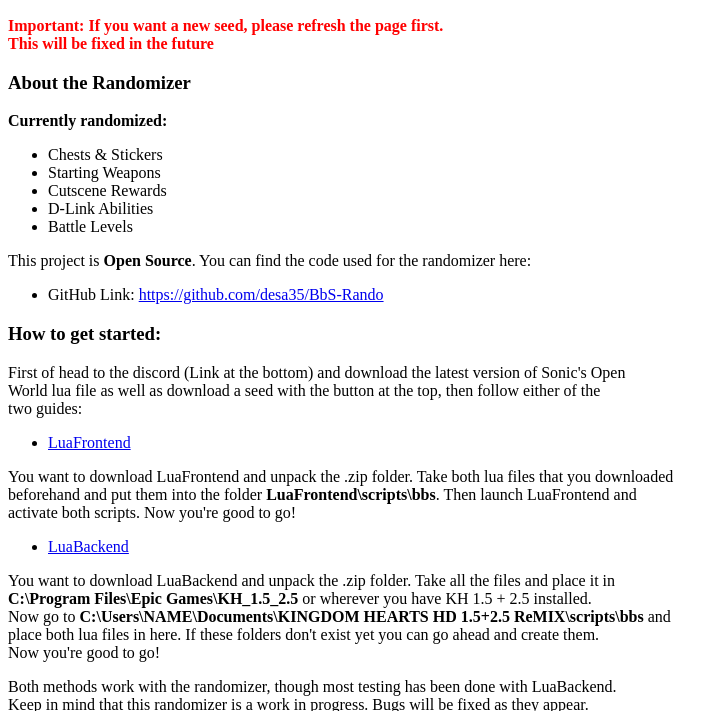
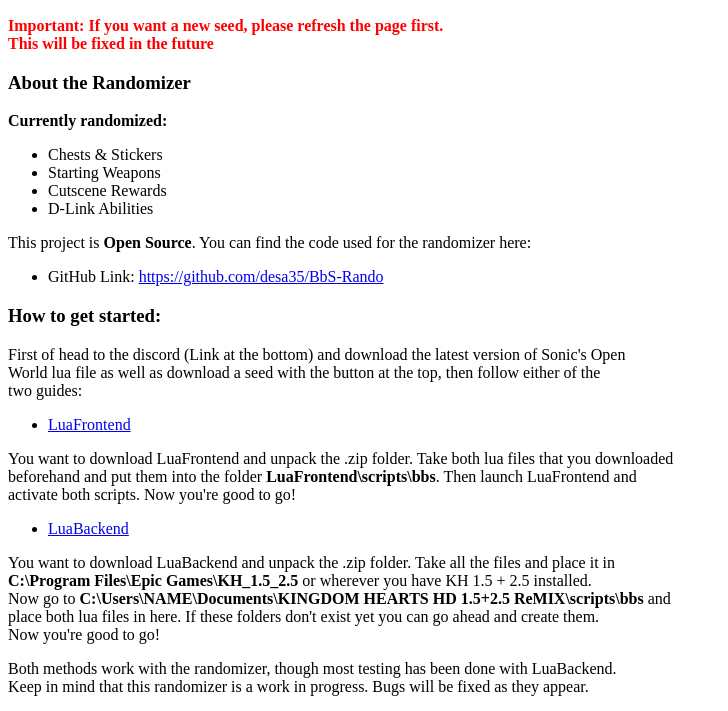
Before and after one commit to desa35/BbS-Rando, a website with bundled scripts: page index.html in a window 1280 px wide. Shown: the part 110-821 px from the top of the page, without its empty margins (0-728 px from the left). Built offline with nearby package versions, Linux system fonts and the light colour scheme.

Commit message:
Updates information on the webpage

```diff
--- a/index.html
+++ b/index.html
@@ -23,7 +23,6 @@
         <li>Starting Weapons</li>
         <li>Cutscene Rewards</li>
         <li>D-Link Abilities</li>
-        <li>Battle Levels</li>
       </ul>
     </p>
       <p>
```
